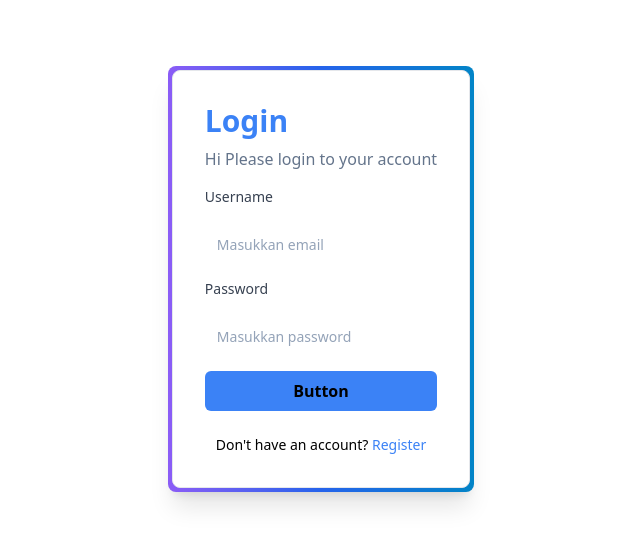
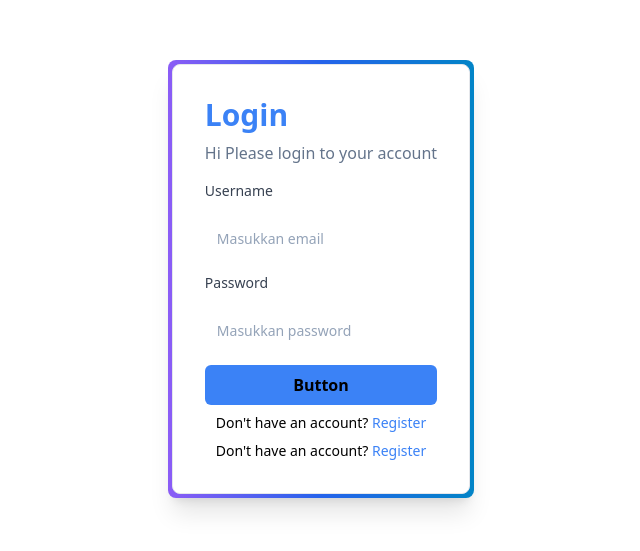
Before and after one commit to kimkei95/belajar-nextjs, a Next.js app: page /login in a window 1280 px wide. Shown: the part 121-672 px from the top of the page, without its empty margins (319-959 px from the left). Built offline with nearby package versions, Linux system fonts and the light colour scheme.

Commit message:
conditional rendering

```diff
--- a/src/components/organism/Login/index.js
+++ b/src/components/organism/Login/index.js
@@ -19,12 +19,6 @@
         placeholder="Masukkan password"
       />
       <Button size={"w-full"}>Login</Button>
-      <p className="text-sm text-center mt-2">
-        Don&apos;t have an account?{" "}
-        <Link href="/register" className="text-blue-500 hover:text-blue-700">
-          Register
-        </Link>
-      </p>
     </form>
   );
 };
--- a/src/components/organism/Register/index.js
+++ b/src/components/organism/Register/index.js
@@ -25,12 +25,6 @@
         placeholder="Masukkan password"
       />
       <Button size={"w-full"}>Register</Button>
-      <p className="text-sm text-center mt-2">
-        Already have an account?{" "}
-        <Link href="/login" className="text-blue-500 hover:text-blue-700">
-          Login
-        </Link>
-      </p>
     </form>
   );
 };
--- a/src/components/templates/AuthLayout/index.js
+++ b/src/components/templates/AuthLayout/index.js
@@ -1,6 +1,7 @@
+import Link from "next/link";
 import React from "react";
 
-const AuthLayout = ({ title, desc, children }) => {
+const AuthLayout = ({ title, desc, children, type = "login" }) => {
   return (
     <>
       <div className="rounded-lg bg-gradient-to-r from-violet-500 via-blue-600 bg-sky-600 p-1 shadow-xl">
@@ -8,6 +9,44 @@
           <h1 className="text-3xl font-bold mb-2 text-blue-500">{title}</h1>
           <p className="font-medium text-slate-500 mb-4">{desc}</p>
           {children}
+          {/*conditional rendering*/}
+          {type === "login" ? (
+            <p className="text-sm text-center mt-2">
+              Don&apos;t have an account?{" "}
+              <Link
+                href="/register"
+                className="text-blue-500 hover:text-blue-700"
+              >
+                Register
+              </Link>
+            </p>
+          ) : (
+            <p className="text-sm text-center mt-2">
+              Already have an account?{" "}
+              <Link href="/login" className="text-blue-500 hover:text-blue-700">
+                Login
+              </Link>
+            </p>
+          )}
+          {/*conditional rendering pake && (operator)*/}
+          <p className="text-sm text-center mt-2">
+            {type === "login"
+              ? "Don't have an account? "
+              : "Already have an account?"}
+            {type === "login" && (
+              <Link
+                href="/register"
+                className="text-blue-500 hover:text-blue-700"
+              >
+                Register
+              </Link>
+            )}
+            {type === "register" && (
+              <Link href="/login" className="text-blue-500 hover:text-blue-700">
+                Login
+              </Link>
+            )}
+          </p>
         </div>
       </div>
     </>
@@ -15,3 +54,6 @@
 };
 
 export default AuthLayout;
+/**conditional rendering: teknik yang dipake untuk menampilkan atau menyembunyikan elemen UI
+ * berdasarkan kondisi tertentu seperti contoh diatas
+ */
--- a/src/pages/login/index.js
+++ b/src/pages/login/index.js
@@ -6,7 +6,11 @@
   return (
     <>
       <div className="flex justify-center items-center min-h-screen">
-        <AuthLayout title={"Login"} desc={"Hi Please login to your account"}>
+        <AuthLayout
+          title={"Login"}
+          desc={"Hi Please login to your account"}
+          type="login"
+        >
           <Login />
         </AuthLayout>
       </div>
--- a/src/pages/register/index.js
+++ b/src/pages/register/index.js
@@ -9,6 +9,7 @@
         <AuthLayout
           title={"Register"}
           desc={"Hi, Please register your account"}
+          type="register"
         >
           <Register />
         </AuthLayout>
```
